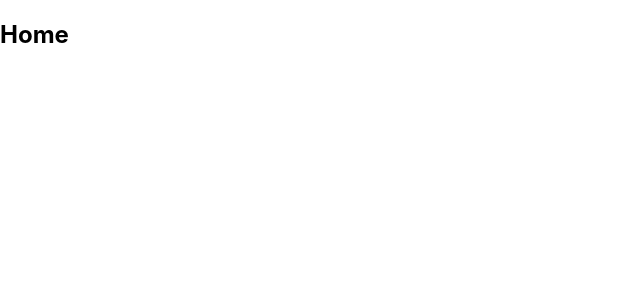
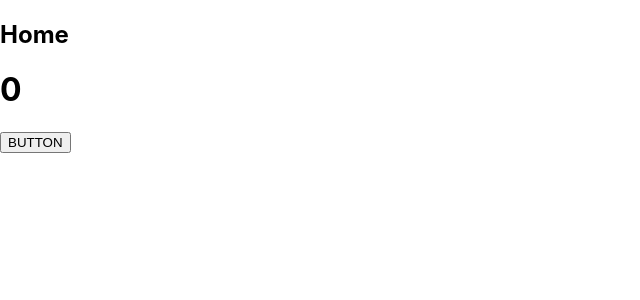
Before and after one commit to pallab-gain/durbin-ui, a React (Create React App) app: page / in a window 1280 px wide. Shown: the top 300 px of the page, without its empty margins (0-640 px from the left). Built offline with nearby package versions, Linux system fonts and the light colour scheme.

Commit message:
Add redux in the app

```diff
--- a/package.json
+++ b/package.json
@@ -3,6 +3,7 @@
   "version": "0.1.0",
   "private": true,
   "dependencies": {
+    "@reduxjs/toolkit": "^1.5.1",
     "@testing-library/jest-dom": "^5.11.4",
     "@testing-library/react": "^11.1.0",
     "@testing-library/user-event": "^12.1.10",
@@ -12,8 +13,11 @@
     "@types/react-dom": "^17.0.0",
     "react": "^17.0.2",
     "react-dom": "^17.0.2",
+    "react-redux": "^7.2.4",
     "react-router-dom": "^5.2.0",
     "react-scripts": "4.0.3",
+    "redux": "^4.1.0",
+    "redux-logger": "^3.0.6",
     "typescript": "^4.1.2",
     "web-vitals": "^1.0.1"
   },
@@ -37,6 +41,7 @@
   },
   "devDependencies": {
     "@types/react-router-dom": "^5.1.7",
+    "@types/redux-logger": "^3.0.8",
     "@typescript-eslint/eslint-plugin": "^4.23.0",
     "@typescript-eslint/parser": "^4.23.0",
     "eslint": "^7.26.0",
--- a/src/App.tsx
+++ b/src/App.tsx
@@ -4,25 +4,23 @@ import {
   BrowserRouter as Router,
   Switch,
   Route,
-} from "react-router-dom";
-import {About} from "./components/about";
-import {Home} from './components/home';
-import {NotFound404} from "./components/NotFound404";
+} from 'react-router-dom';
+import { About } from './components/about';
+import { Home } from './components/home';
+import { NotFound404 } from './components/NotFound404';
 
-const App = () => {
-    return (
+const App = () => (
   <Router>
     <>
       {/* A <Switch> looks through its children <Route>s and
             renders the first one that matches the current URL. */}
       <Switch>
-                    <Route path="/about" exact={true}><About/></Route>
-                    <Route path="/" exact={true}><Home/></Route>
-                    <Route path="*"><NotFound404/></Route>
+        <Route path="/about" exact><About /></Route>
+        <Route path="/" exact><Home /></Route>
+        <Route path="*"><NotFound404 /></Route>
       </Switch>
     </>
   </Router>
 );
-}
 
 export default App;
--- /dev/null
+++ b/src/app/hooks/index.ts
@@ -0,0 +1,6 @@
+import { TypedUseSelectorHook, useDispatch, useSelector } from 'react-redux';
+import type { RootState, AppDispatch } from '../store';
+
+// Use throughout your app instead of plain `useDispatch` and `useSelector`
+export const useAppDispatch = () => useDispatch<AppDispatch>();
+export const useAppSelector: TypedUseSelectorHook<RootState> = useSelector;
--- /dev/null
+++ b/src/app/store/index.ts
@@ -0,0 +1,19 @@
+import { configureStore, ThunkAction, Action } from '@reduxjs/toolkit';
+import { reducer } from '../../features/root.slice';
+import {middleware} from "../../middlewares";
+
+export const store = configureStore({
+  reducer: {
+    app: reducer,
+  },
+  middleware
+});
+
+export type AppDispatch = typeof store.dispatch;
+export type RootState = ReturnType<typeof store.getState>;
+export type AppThunk<ReturnType = void> = ThunkAction<
+    ReturnType,
+    RootState,
+    unknown,
+    Action<string>
+    >;
--- a/src/components/home/index.tsx
+++ b/src/components/home/index.tsx
@@ -1,7 +1,17 @@
 import React from 'react';
+import {useAppDispatch, useAppSelector} from "../../app/hooks";
+import {getValue, increment} from "../../features/root.slice";
 
-const Home = (): React.ReactElement => (
-  <h2>Home</h2>
-);
+const Home = (): React.ReactElement => {
+    const dispatch = useAppDispatch()
+    const value = useAppSelector( getValue)
+    return (
+        <>
+            <h2>Home</h2>
+            <h1>{value}</h1>
+            <button onClick={()=> dispatch(increment())}>BUTTON</button>
+        </>
+    );
+}
 
 export { Home };
--- /dev/null
+++ b/src/features/root.slice/index.ts
@@ -0,0 +1,27 @@
+import {createSlice, PayloadAction} from '@reduxjs/toolkit';
+import {RootState} from "../../app/store";
+
+export interface AppState {
+    value: number;
+}
+
+const initialState: AppState = {
+  value: 0,
+};
+
+export const appSlice = createSlice({
+  name: 'app',
+  initialState,
+  reducers: {
+    increment: (state) => {
+      state.value += 1;
+    },
+    decrement: (state) => {
+      state.value -= 1;
+    }
+  },
+});
+
+export const getValue = ({app}: RootState) => app.value
+export const { increment, decrement } = appSlice.actions;
+export const { reducer } = appSlice;
--- a/src/index.tsx
+++ b/src/index.tsx
@@ -3,10 +3,14 @@ import ReactDOM from 'react-dom';
 import './index.css';
 import App from './App';
 import reportWebVitals from './reportWebVitals';
+import {Provider} from "react-redux";
+import {store} from './app/store'
 
 ReactDOM.render(
   <React.StrictMode>
-    <App />
+      <Provider store={store}>
+        <App />
+      </Provider>
   </React.StrictMode>,
   document.getElementById('root')
 );
--- /dev/null
+++ b/src/middlewares/index.ts
@@ -0,0 +1,3 @@
+import { getDefaultMiddleware } from '@reduxjs/toolkit';
+import logger from 'redux-logger';
+export const middleware = [...getDefaultMiddleware(), logger];
```
Also changed, not shown: .eslintrc.js, 1 other file (tests, documents, lock files or other folders). Lines whose indentation alone changed are shown as unchanged.
